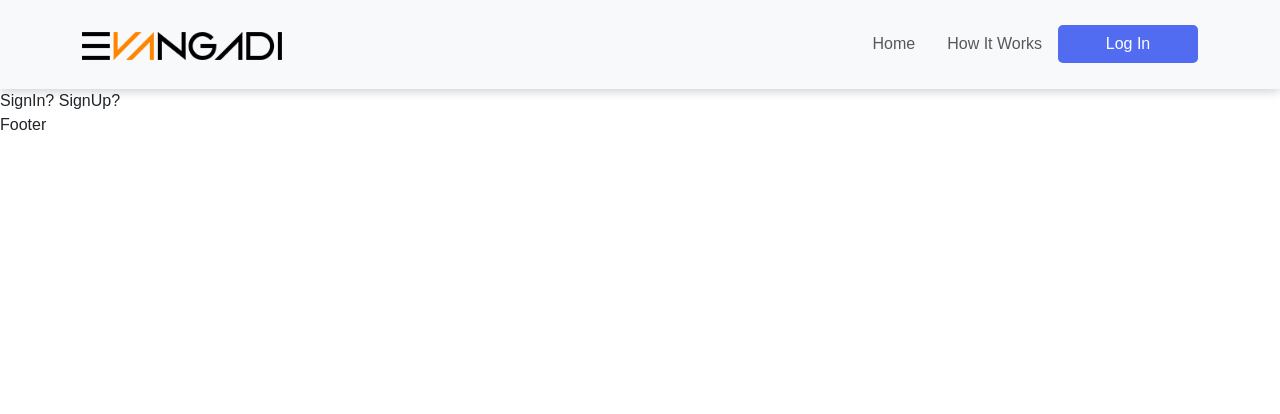
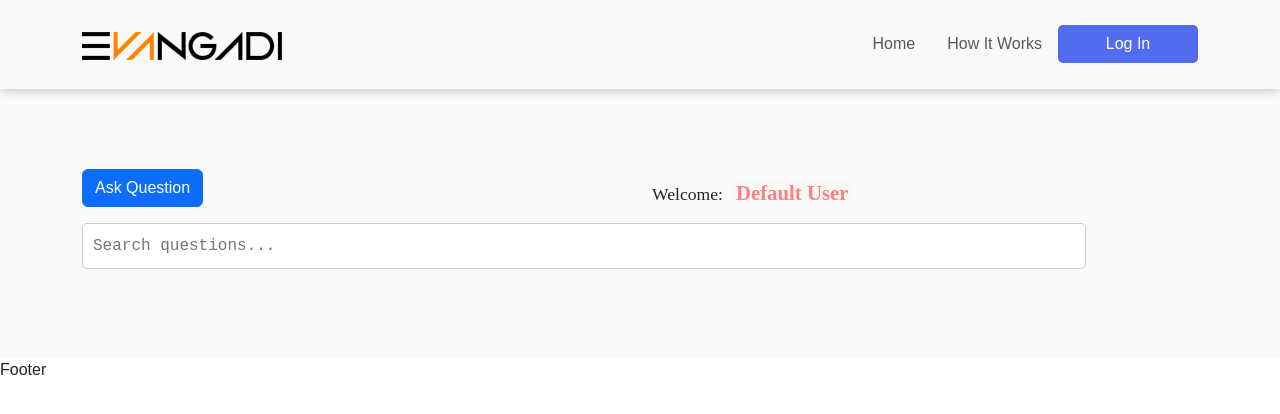
Before and after one commit to Alemisa61/forum-github, a React (Vite) app in the folder client/: page / in a window 1280 px wide. Shown: the top 414 px of the page. Built offline with nearby package versions, Linux system fonts and the light colour scheme.

Commit message:
Added home page

```diff
--- a/client/src/Pages/Home/Home.jsx
+++ b/client/src/Pages/Home/Home.jsx
@@ -1,13 +1,90 @@
-import React, { useState } from "react";
-import SignUp from "../SighUp/SignUp";
-import SignIn from "../SignIn/SignIn";
-import styles from "./home.module.css"; // Import CSS module for styling
+import React, { useState, useEffect } from "react";
 import { axiosInstance } from "../../API/axios";
-
-// import React from "react";
+import NavigateNextIcon from "@mui/icons-material/NavigateNext";
+import { RxAvatar } from "react-icons/rx";
+import "./home.css";
+import { Navigate } from "react-router-dom";
 
 const Home = () => {
-  return <div>SignIn? SignUp?</div>;
+  const [questions, setQuestions] = useState([]);
+  const [filteredQuestions, setFilteredQuestions] = useState([]);
+  const [searchTerm, setSearchTerm] = useState("");
+  const [user, setUser] = useState({ username: "Default User" });
+
+  useEffect(() => {
+    axiosInstance
+      .get("/api/question")
+      .then((response) => {
+        setQuestions(response.data.questions);
+        setFilteredQuestions(response.data.questions);
+      })
+      .catch((error) => {
+        console.error("Error fetching questions:", error);
+      });
+  }, []);
+
+  useEffect(() => {
+    const results = questions.filter((question) =>
+      question.title.toLowerCase().includes(searchTerm.toLowerCase())
+    );
+    setFilteredQuestions(results);
+  }, [searchTerm, questions]);
+
+  const handleSearchChange = (event) => {
+    setSearchTerm(event.target.value);
+  };
+  const handleQuestionClick = () => {
+    Navigate("/answer");
+  };
+
+  return (
+    <section className="questions_section">
+      <div className="container">
+        <div className="row">
+          <div className="col-md-6">
+            <a href="/question">
+              <button className="btn btn-primary">Ask Question</button>
+            </a>
+          </div>
+          <div className="col-12 col-md-4 pt-2 welcome_message">
+            Welcome:
+            <span className="ms-2">{user.username}</span>
+          </div>
+          <div className="search_questions">
+            <input
+              type="text"
+              placeholder="Search questions..."
+              value={searchTerm}
+              onChange={handleSearchChange}
+            />
+          </div>
+          <div className="mt-4">
+            {filteredQuestions.map((question, index) => (
+              <a>
+                <div className="row question" key={index}>
+                  <hr />
+                  <div className="col-12 col-md-2 user">
+                    <div className="profile_icon">
+                      <RxAvatar />
+                    </div>
+                    <div className="user_name">{user.username}</div>
+                  </div>
+                  <div className="col-10 col-md-9 my-md-4">
+                    <p className="question_title">{question.title}</p>
+                  </div>
+                  <div className="col-2 col-md-1">
+                    <div className="next_arrow" onClick={handleQuestionClick}>
+                      <NavigateNextIcon />
+                    </div>
+                  </div>
+                </div>
+              </a>
+            ))}
+          </div>
+        </div>
+      </div>
+    </section>
+  );
 };
 
 export default Home;
--- /dev/null
+++ b/client/src/Pages/Home/home.css
@@ -0,0 +1,75 @@
+.questions_section{
+background-color: rgb(250, 250, 250);
+padding-top: 80px;
+padding-bottom: 50px;
+}
+
+.username{
+  font-family: cursive;
+  margin: 10px 0px 0px 15px;
+  letter-spacing: 2px;
+  color: rgb(1, 45, 102);
+}
+.question_title {
+    width: 95%;
+    margin: 15px auto;
+    font-family: cursive;
+}
+.next_arrow{
+  font-size: 2.5rem;
+  position: absolute;
+  top: 20%;
+  transition: 0.5s;
+}
+.welcome_message{
+  font-size: 1.1rem;
+  font-family: cursive;
+}
+
+.welcome_message span{
+  color: rgb(254, 128, 130);
+  font-weight: 900;
+  font-size: 1.3rem;
+  padding: 2px 5px;
+  border-radius: 10px;
+  background-color: rgb(249, 248, 247);
+}
+.search_questions{
+  margin: 15px auto;
+}
+.search_questions a{
+  color: rgb(1, 45, 102);
+}
+
+.search_questions input{
+  background-color: white;
+  outline: none;
+  width: 90%;
+  padding: 10px;
+  border: 0.3px solid rgb(204, 204, 204);
+  border-radius: 5px;
+  color: rgb(2, 37, 83);
+  font-family: monospace;
+}
+
+.question {
+    position: relative;
+}
+.profile_icon{
+      font-size: 3rem;
+    color: rgb(2, 37, 83);
+    border-radius: 50%;
+    border: 0.5px solid rgb(2, 37, 83);
+    width: 100px;
+    height: 100px;
+    display: flex;
+    justify-content: center;
+    align-items: center;
+    transition: 0.5s;
+}
+.user_name {
+    font-family: cursive;
+    margin: 10px 0px 0px 15px;
+    letter-spacing: 2px;
+    color: rgb(1, 45, 102);
+}
```
